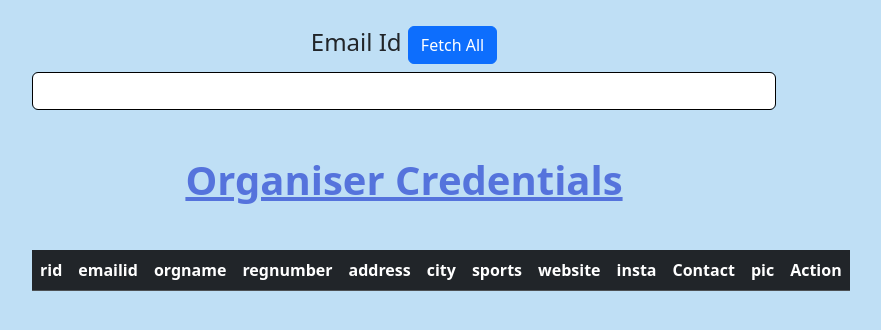
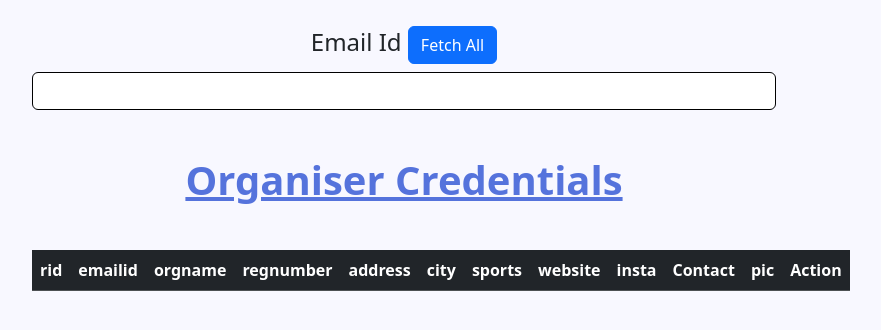
Before and after one commit to Kananrealjava/skillmesh, a website: page public/organiser-manager.html in a window 1280 px wide. Shown: the whole page, without its empty margins (236-1117 px from the left). Drawn offline with nearby package versions, Linux system fonts and the light colour scheme.

Commit message:
Update organiser-manager.html

```diff
--- a/public/organiser-manager.html
+++ b/public/organiser-manager.html
@@ -69,7 +69,7 @@
 
 </script>
 
-<body ng-app="kuchModule" ng-controller="kuchController" style=" background-color: rgb(191, 223, 245);" >
+<body ng-app="kuchModule" ng-controller="kuchController" style=" background-color: ghostwhite;" >
     <div class="container mt-4 ">
 
         <div class="col-md-8 offset-md-2">
```
